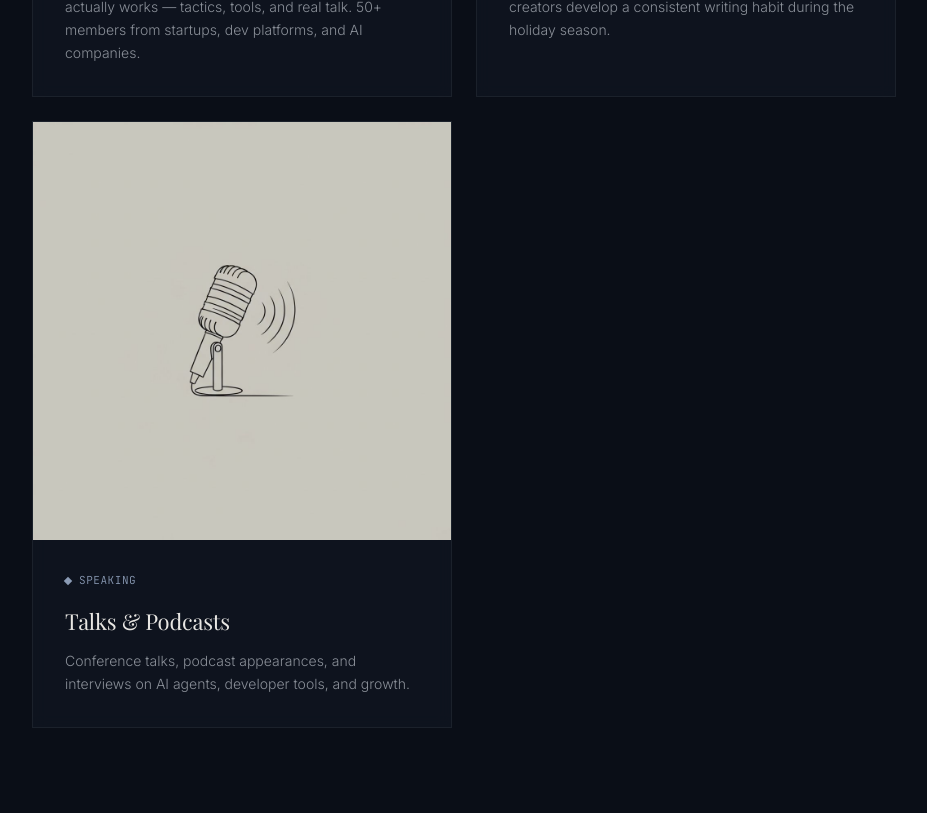
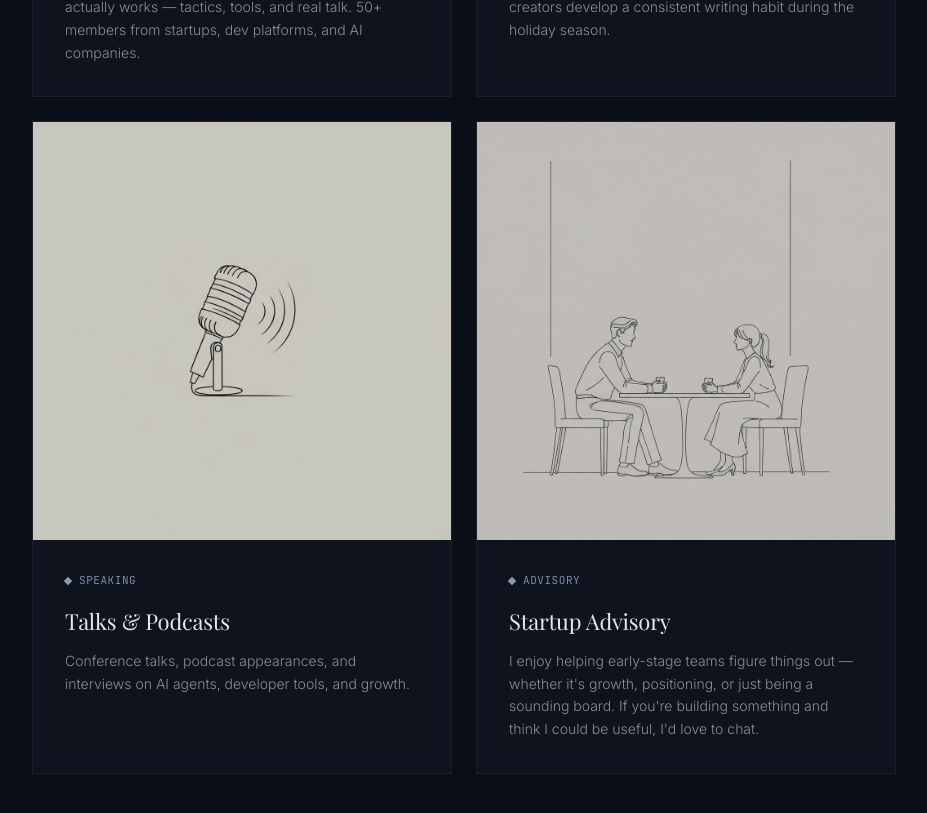
Before and after one commit to tizkovatereza/personal-website, a Next.js app: page /projects in a window 1280 px wide. Shown: the part 2960-3773 px from the top of the page, without its empty margins (268-1195 px from the left). Built offline with nearby package versions, Linux system fonts and the light colour scheme; no server answers; the database is empty.

Commit message:
feat: add "Startup Advisory" project with email link\n\nIntroduce new advisory service with approachable tone and direct email link.

```diff
--- a/app/projects/page.tsx
+++ b/app/projects/page.tsx
@@ -81,6 +81,14 @@ const projects = [
     link: '/about#talks',
     tag: 'Speaking',
     image: '/images/project-advent.jpg',
+  },
+  {
+    id: 'advisory',
+    title: 'Startup Advisory',
+    description: 'I enjoy helping early-stage teams figure things out — whether it\'s growth, positioning, or just being a sounding board. If you\'re building something and think I could be useful, I\'d love to chat.',
+    link: 'mailto:tereza.tizkova@gmail.com?subject=Advisory chat',
+    tag: 'Advisory',
+    image: '/images/project-growth-talks.jpg',
   },
 ]
 
```
